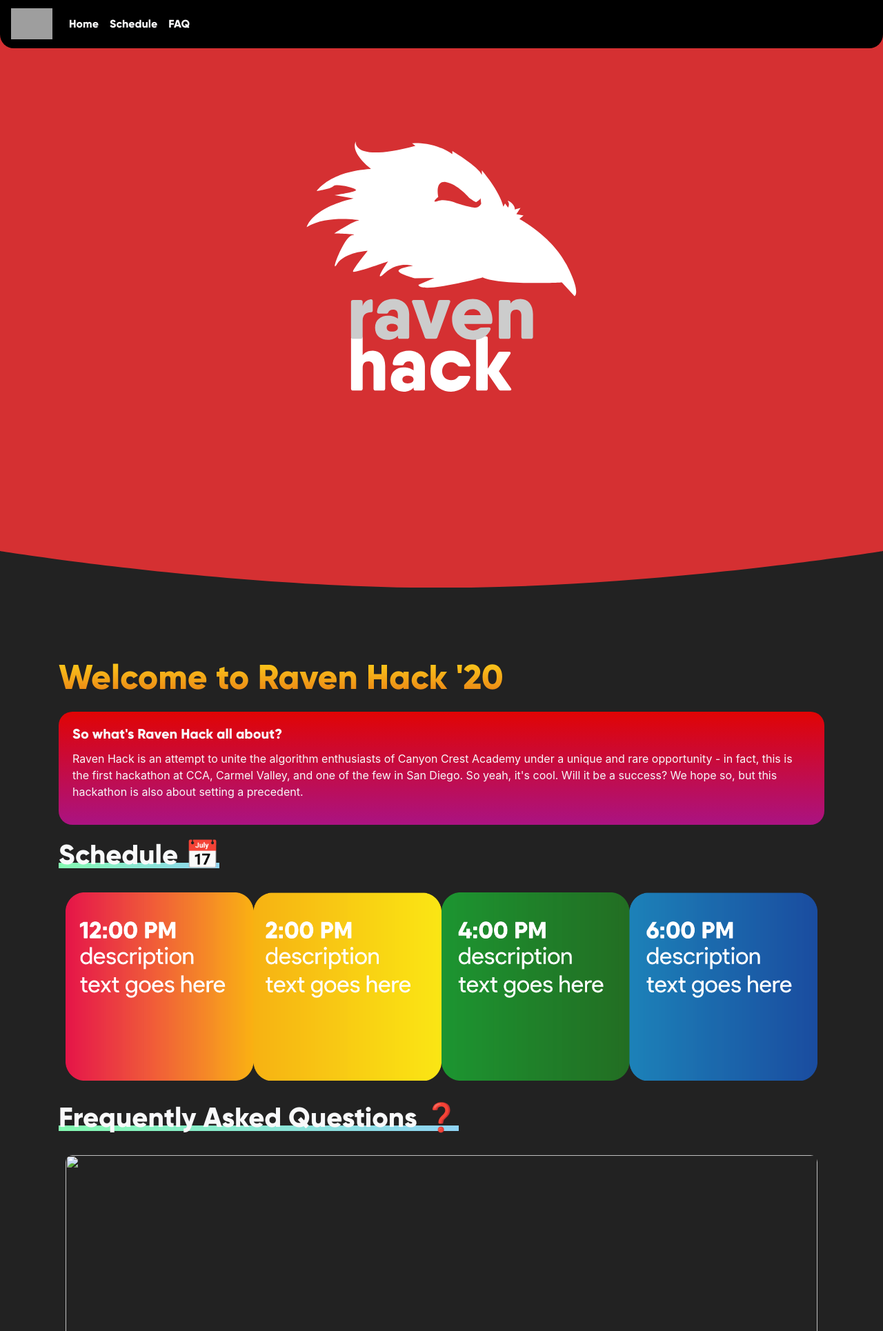
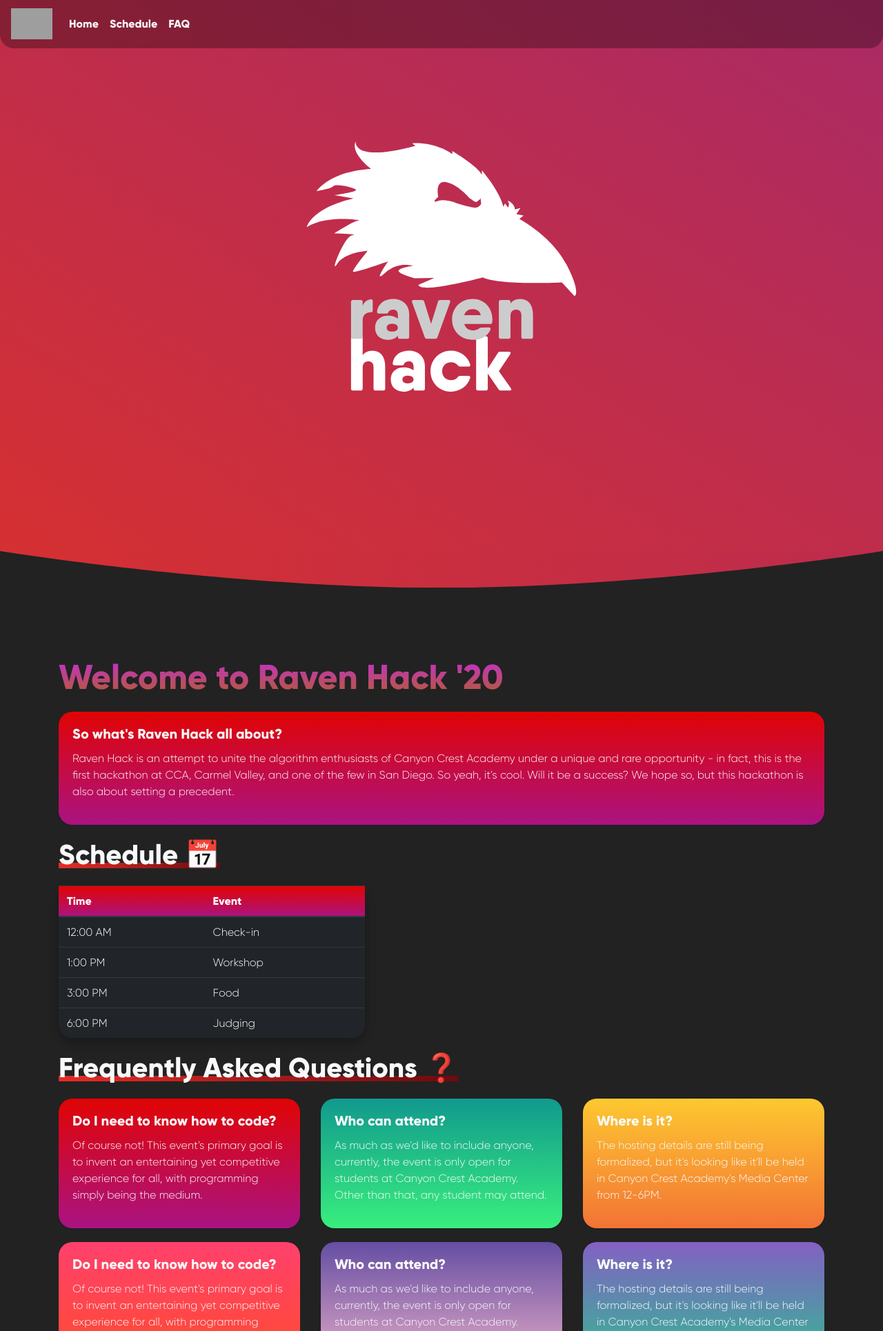
Before and after one commit to hackclubcca/superhack, a Flask app: page / in a window 1280 px wide. Shown: the top 1930 px of the page at 69% size. Run offline with Flask 2, Linux system fonts and the light colour scheme; some libraries are stand-ins or nearby versions; grey boxes are pictures that could not be loaded.

Commit message:
Better styling

```diff
--- a/app.py
+++ b/app.py
@@ -1,12 +1,20 @@
 from flask import Flask, render_template
-
+from flask_wtf import Form
 app = Flask(__name__)
 
 
 @app.route('/')
-def hello_world():
+def index():
     return render_template("index.html")
 
 
+"""
+
+
+Add a contact form
+
+
+"""
+
 if __name__ == '__main__':
     app.run(debug=True)
--- a/static/css/main.css
+++ b/static/css/main.css
@@ -1,9 +1,19 @@
 @font-face {
-    font-family: "Qanelas";
+    font-family: "Gilroy Bold";
     src: url("Gilroy-ExtraBold.otf");
 }
+@font-face {
+    font-family: "Gilroy";
+    src: url("Gilroy-Light.otf");
+}
+html {
+  scroll-behavior: smooth;
+}
 .important {
-    font-family: "Qanelas";
+    font-family: "Gilroy Bold" !important;
+}
+* {
+    font-family: "Gilroy";
 }
 .center {
     text-align: center;
@@ -16,10 +26,19 @@
     color: #222 !important;
 }
 .yellow-text {
-    background: -webkit-linear-gradient(rgb(255, 213, 28), rgba(255, 133, 19, 0.897));
-      -webkit-background-clip: text;
-      -webkit-text-fill-color: transparent;
+    background: -webkit-linear-gradient(rgba(207, 45, 228, 0.94) 0%, rgba(228, 115, 45, 0.753) 100%);
+    -webkit-background-clip: text;
+    -webkit-text-fill-color: transparent;
 }
+
+.calendar {
+    width: 40%;
+}
+#calendar-table {
+    box-shadow: 0 5px 15px rgba(0,0,0,0.3);
+    border-radius: 20px;
+}
+
 .black-text {
     color: black !important;
 }
@@ -31,7 +50,7 @@
     padding: 10px;
 }
 .underline {
-    background-image: linear-gradient(120deg, #84fab0 0%, #8fd3f4 100%);
+    background-image: linear-gradient(120deg, #e52d27 0%, #6b0a0e 100%);
     background-repeat: no-repeat;
     background-size: 100% 0.2em;
     background-position: 0 88%;
@@ -47,12 +66,22 @@
     background: linear-gradient(#e00404, #aa1382);
     border: 0px solid white !important;
     border-radius: 20px !important;
+    box-shadow: 0 1px 2px rgba(0,0,0,0.15);
+    transition: all 0.2s ease-in-out;
+}
+.card:hover {
+    box-shadow: 0 5px 15px rgba(0,0,0,0.3);
+    transform: scale(1.1, 1.1) rotate(-1deg);
 }
 .text-raven {
     color: #d53032 !important;
 }
 .bg-raven {
-    background: #d53032 !important;
+    background: #d53032;
+    background-image: linear-gradient(32deg, #d53032, #aa2a65);
+}
+.transparent {
+    background: transparent;
 }
 @media screen and (max-width: 700px) {
     #logo {
@@ -60,6 +89,9 @@
     } .divider {
         margin-top: -15px;
     }
+      .calendar {
+          width: 100% !important;
+      }
 }
 #logo-helper {
     display: inline-block;
--- a/templates/index.html
+++ b/templates/index.html
@@ -4,17 +4,16 @@
 {% from "partials/divider.html" import Divider with context %}
 
 {% block content %}
-    <div style="background: #d53032; margin-top:-1px; height: 100%; text-align: center;">
+    <div style="background-image: linear-gradient(32deg, #d53032, #aa2a65); margin-top:-1px; height: 100%; text-align: center;">
         <span id="logo-helper"></span><img src="{{ url_for('static', filename='svg/ravenhacklogo.svg') }}" alt="Logo" id="logo" class="rellax" data-rellax-speed="-2" width="40%" />
     </div>
-    {{ Divider("#d53032") }}
+    {{ Divider(gradient=["#d53032","#bd2c4d"]) }}
     <div class="container">
     <h1 class="yellow-text important animated bounceInUp"  id="welcome" style="font-size: 50px; margin-top: 100px; margin-bottom: 20px;">Welcome to Raven Hack '20</h1>
     {{ card(title="So what's Raven Hack all about?", content="Raven Hack is an attempt to unite the algorithm enthusiasts of Canyon Crest Academy under a unique and rare opportunity - in fact, this is the first hackathon at CCA, Carmel Valley, and one of the few in San Diego. So yeah, it's cool. Will it be a success? We hope so, but this hackathon is also about setting a precedent.") }}
     {{ leader("Schedule 📅", id="schedule") }}
-    {{ image(url_for('static', filename='images/schedule.png')) }}
+    {% include "partials/calendar.html" %}
     {{ leader("Frequently Asked Questions ❓", id="faq")}}
-    {{ image() }}
     <div class="row wow animated bounceInUp">
       <div class="col-sm-4" style="margin-bottom: 20px">
         {{
@@ -22,14 +21,31 @@
         }}
       </div>
       <div class="col-sm-4" style="margin-bottom: 20px">
-        {{ card(content="As much as we'd like to include anyone, currently, the event is only open for students at Canyon Crest Academy. Other than that, any student may attend.", title="Who can attend?")}}
+        {{ card(content="As much as we'd like to include anyone, currently, the event is only open for students at Canyon Crest Academy. Other than that, any student may attend.", title="Who can attend?", gradient=["#11998e","#38ef7d"])}}
       </div>
       <div class="col-sm-4" style="margin-bottom: 20px">
           {{
-        card(content="The hosting details are still being formalized, but it's looking like it'll be held in Canyon Crest Academy's Media Center from 12-6PM.", title="Where is it?")
+        card(content="The hosting details are still being formalized, but it's looking like it'll be held in Canyon Crest Academy's Media Center from 12-6PM.", title="Where is it?", gradient=["#FDC830", "#F37335"])
           }}
     </div>
-
+    </div>
+      <div class="row wow animated bounceInUp">
+      <div class="col-sm-4" style="margin-bottom: 20px">
+        {{
+          card(content="Of course not! This event's primary goal is to invent an entertaining yet competitive experience for all, with programming simply being the medium.",title="Do I need to know how to code?", gradient=["#FF416C","#FF4B2B"])
+        }}
+      </div>
+      <div class="col-sm-4" style="margin-bottom: 20px">
+        {{ card(content="As much as we'd like to include anyone, currently, the event is only open for students at Canyon Crest Academy. Other than that, any student may attend.", title="Who can attend?", gradient=["#654ea3","#eaafc8"])}}
+      </div>
+      <div class="col-sm-4" style="margin-bottom: 20px">
+          {{
+        card(content="The hosting details are still being formalized, but it's looking like it'll be held in Canyon Crest Academy's Media Center from 12-6PM.", title="Where is it?", gradient=["#8360c3","#2ebf91"])
+          }}
+      </div>
+    </div>
+    {{ leader("Meet the Team 👋", id="team") }}
+    {{ image() }}
   </div>
 <div id="map"></div>
     <script>
@@ -125,11 +141,11 @@
     async defer></script>
 </div>
     <div class="bg-raven" width="100%">
-      {{ Divider("#222") }}
+      {{ Divider("#242f3e") }}
       <div class="container">
-        {{ leader("Give us a shout!") }}
+        {{ leader("Want to sponsor us?") }}
         {{
-        card(title="But don't be too loud.", content="JK that's filler text... why are you even reading this? I mean, I literally just said it's filler and yet you're still here.", color="#222")
+        card(title="Thanks!", content="It's because of companies like yours that the students of today will emerge as the leaders of tomorrow. Please follow <a href=''>this</a> link to go through the screening process, or contact us directly.", color="#222")
         }}
       </div>
   </div>
--- /dev/null
+++ b/templates/partials/calendar.html
@@ -0,0 +1,41 @@
+{% from "partials/leader.html" import leader with context %}
+<style type="text/css">
+    tr {
+        transition: all 0.2s ease-in-out;
+    }
+    thead {
+        background: linear-gradient(#e00404, #aa1382);
+    }
+    tr:hover {
+        background: rgba(0,0,0,0.4);
+        text-shadow: #ae4061 1px 1px 2px;
+    }
+</style>
+<div class="calendar">
+    <table class="table table-dark" id="calendar-table">
+      <thead>
+        <tr>
+          <th scope="col" class="important">Time</th>
+          <th scope="col" class="important">Event</th>
+        </tr>
+      </thead>
+      <tbody>
+        <tr>
+          <td>12:00 AM</td>
+          <td>Check-in</td>
+        </tr>
+        <tr>
+          <td>1:00 PM</td>
+          <td>Workshop</td>
+        </tr>
+        <tr>
+          <td>3:00 PM</td>
+          <td>Food</td>
+        </tr>
+        <tr>
+          <td>6:00 PM</td>
+          <td>Judging</td>
+        </tr>
+      </tbody>
+</table>
+</div>
--- a/templates/partials/card.html
+++ b/templates/partials/card.html
@@ -1,13 +1,13 @@
-{% macro card(title, content, color) %}
-    <div class="card wow animated flipInX" style="background: {{ color }};">
+{% macro card(title, content, color, gradient) %}
+    <div class="card wow animated flipInX" style="{% if color %}background: {{ color }}; {% elif gradient %}  background: linear-gradient({{ gradient[0] }},{{ gradient[1] }}); {% endif %}">
         <div class="card-body text-light">
         <h5 class="card-title important">{{ title }}</h5>
         <div class="card-content">
-            <p class="text-light">{{ content }}</p>
+            <p class="text-light">{{ content|safe }}</p>
         </div>
         </div>
   </div>
 {% endmacro %}
 {% macro image(src) %}
-    <img class="image-smooth" width="100%" src={{ src|default("https://via.placeholder.com/1920x1080") }} />
+    <img class="image-smooth" width="100%" src={{ src|default("https://via.placeholder.com/1920x540") }} />
 {% endmacro %}
--- a/templates/partials/divider.html
+++ b/templates/partials/divider.html
@@ -1,6 +1,14 @@
-{% macro Divider(color) %}
+{% macro Divider(color, gradient) %}
 <svg throwIfNamespace version="1.1" className="divider" xmlns="http://www.w3.org/2000/svg" x="0px" y="0px"
         width="100%" viewBox="0 0 1920 80" enable-background="new 0 0 1920 80">
+    {% if gradient %}
+    <linearGradient id="divider-grad">
+        <stop offset="0%" style="stop-color:{{ gradient[0] }};stop-opacity:1" />
+          <stop offset="100%" style="stop-color:{{ gradient[1] }};stop-opacity:1" />
+    </linearGradient>
+    <path fill="url(#divider-grad)" d="M0,0c0,0,493,80,960,80s960-80,960-80H0z"></path>
+    {% else %}
     <path fill={{ color }} d="M0,0c0,0,493,80,960,80s960-80,960-80H0z"></path>
+    {% endif %}
 </svg>
 {% endmacro %}
--- a/templates/partials/footer.html
+++ b/templates/partials/footer.html
@@ -5,16 +5,16 @@
                 <img src="{{ url_for('static', filename='svg/ravenhacklogo.svg') }}" width="50%" />
             </div>
             <div class="col-sm important text-light center">
-                <button type="button" class="btn bg-raven btn-footer">
+                <button type="button" class="btn transparent btn-footer">
                     <i class="fas fa-envelope"></i> email us <br/>
                 </button>
-                <button type="button" class="btn bg-raven btn-footer">
+                <button type="button" class="btn transparent btn-footer">
                     <i class="fab fa-github"></i> src code <br/>
                 </button>
-                <button type="button" class="btn bg-raven btn-footer">
+                <button type="button" class="btn transparent btn-footer">
                     <i class="fab fa-twitter"></i> twitter <br/>
                 </button>
-                <button type="button" class="btn bg-raven btn-footer">
+                <button type="button" class="btn transparent btn-footer">
                     <i class="fas fa-ice-cream"></i> the full scoop
                 </button>
             </div>
--- a/templates/partials/header.html
+++ b/templates/partials/header.html
@@ -2,7 +2,7 @@
     <head>
         <meta charSet="utf-8" />
         <meta name="viewport" content="width=device-width, initial-scale=1.0"/>
-        <title>Raven Hack | Home</title>
+        <title>Raven Hack - North County's First Hackathon</title>
         <link rel="stylesheet" href="https://maxcdn.bootstrapcdn.com/bootstrap/4.0.0/css/bootstrap.min.css" integrity="sha384-Gn5384xqQ1aoWXA+058RXPxPg6fy4IWvTNh0E263XmFcJlSAwiGgFAW/dAiS6JXm" crossorigin="anonymous">
         <link rel="stylesheet" href="https://cdnjs.cloudflare.com/ajax/libs/animate.css/3.7.0/animate.min.css"/>
         <script defer src="https://cdnjs.cloudflare.com/ajax/libs/rellax/1.9.1/rellax.min.js"></script>
@@ -18,20 +18,20 @@
         <script defer="defer" src="{{ url_for('static', filename='js/main.js') }}"></script>
     </head>
     <body>
-    <nav class="navbar navbar-expand-lg navbar-dark" style="border-radius: 0px 0px 20px 20px !important;background: black; position: fixed; width: 100%; z-index:999;">
+    <nav class="navbar navbar-expand-lg navbar-dark" style="border-radius: 0px 0px 20px 20px !important;background: rgba(0,0,0,0.3); position: fixed; width: 100%; z-index:999;">
       <a class="navbar-brand text-light">
         <img src="{{ url_for('static', filename='svg/ravenhackfeather.svg') }}" alt="Logo" width="60"/>
       </a>
       <div class="collapse navbar-collapse important" id="navbarNav">
         <ul class="navbar-nav">
           <li class="nav-item active">
-            <a class="nav-link text-light" href="#welcome">Home <span class="sr-only">(current)</span></a>
+            <a class="nav-link text-light important" href="#welcome">Home <span class="sr-only">(current)</span></a>
           </li>
           <li class="nav-item">
-            <a class="nav-link text-light" href="#schedule">Schedule</a>
+            <a class="nav-link text-light important" href="#schedule">Schedule</a>
           </li>
             <li class="nav-item">
-            <a class="nav-link text-light" href="#faq">FAQ</a>
+            <a class="nav-link text-light important" href="#faq">FAQ</a>
           </li>
         </ul>
       </div>
--- a/templates/partials/leader.html
+++ b/templates/partials/leader.html
@@ -1,3 +1,3 @@
 {% macro leader(text,id,class) %}
-                <h1 class="text-light important" id="{{ id }}" class="{{ class }}" style="margin-top: 20px; margin-bottom: 20px"><span class="underline">{{ text }}</span></h1>
+                <h1 class="text-light" id="{{ id }}" class="{{ class }}" style="margin-top: 20px; margin-bottom: 20px"><span class="important underline">{{ text }}</span></h1>
 {% endmacro %}
```
Also changed, not shown: static/css/Gilroy-Light.otf (added).
